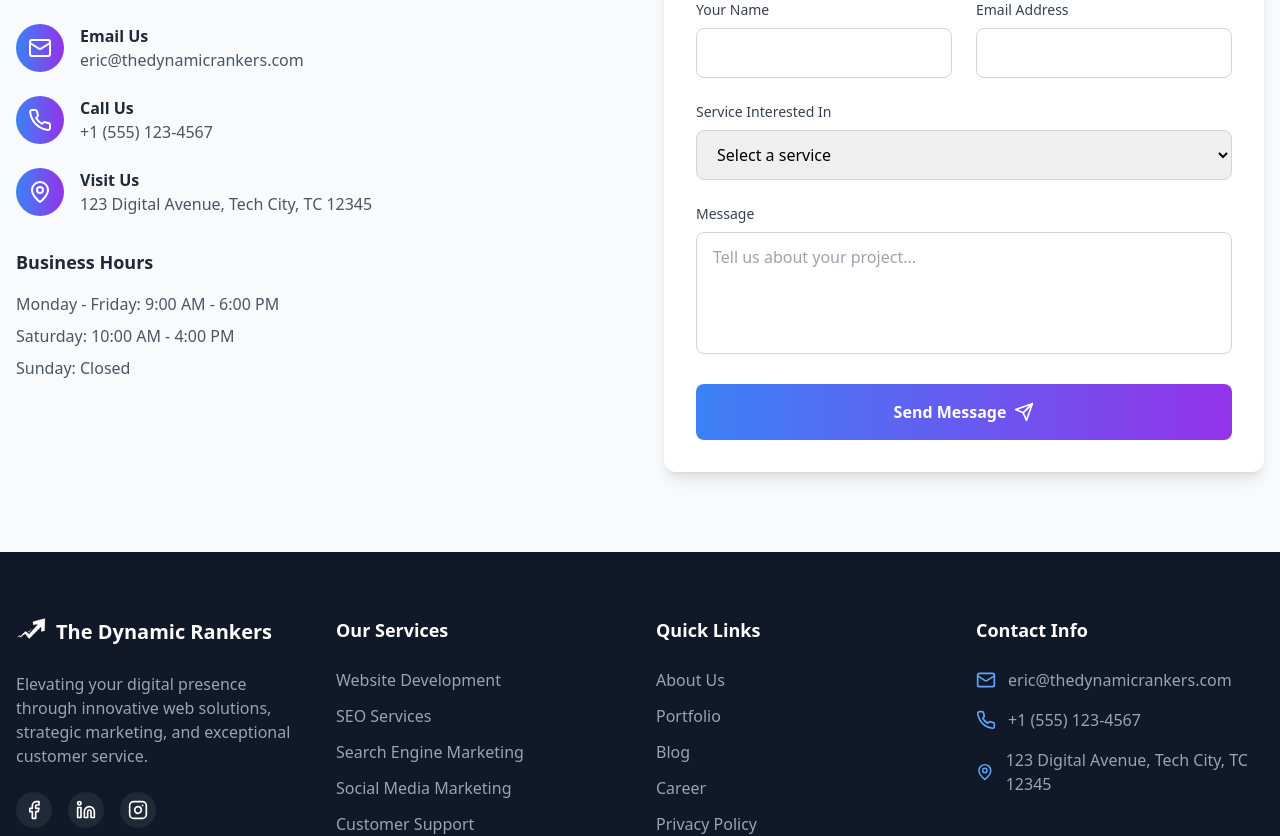
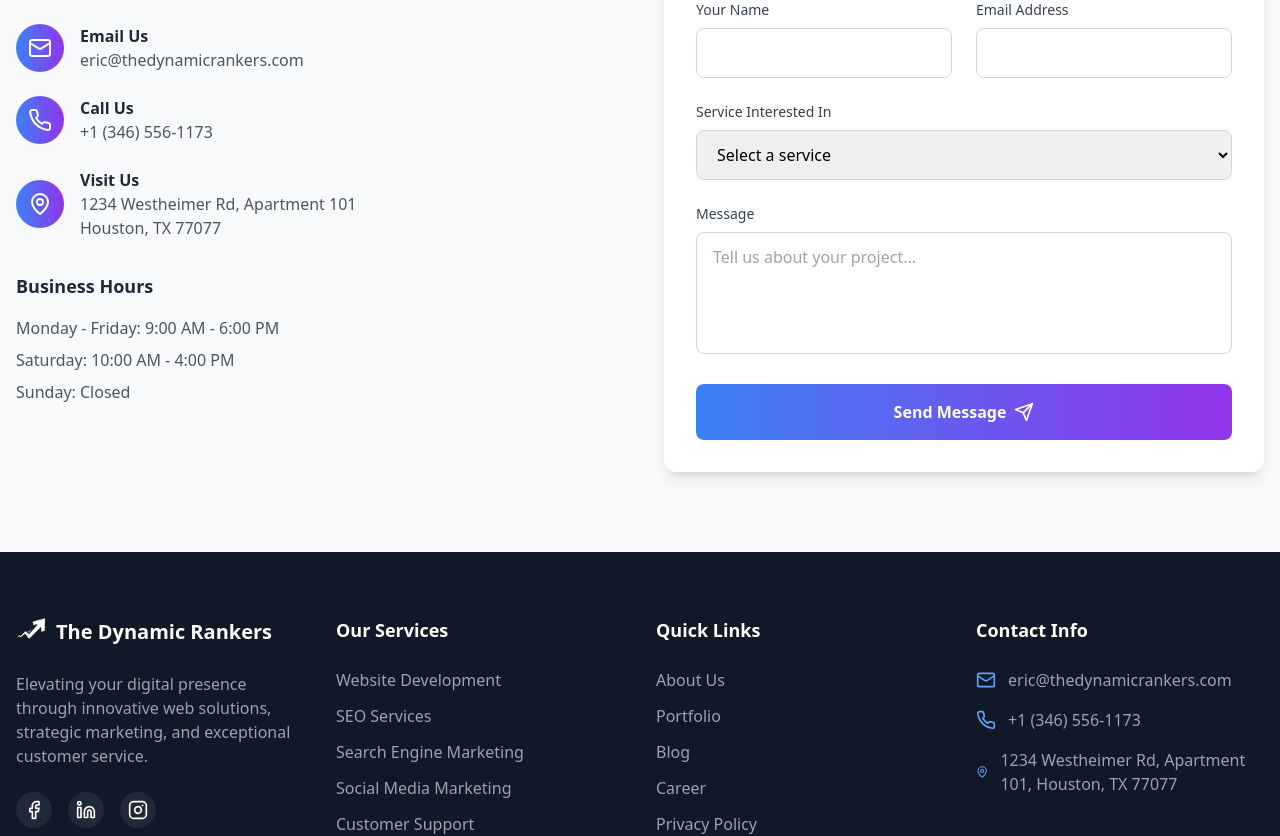
Before and after one commit to SID7223/thedynamicrankers.com, a React (Vite) app: page / in a window 1280 px wide. Shown: the part 5060-5896 px from the top of the page. Built offline with nearby package versions, Linux system fonts and the light colour scheme; no server answers.

Commit message:
Update contact information

```diff
--- a/src/components/Contact.tsx
+++ b/src/components/Contact.tsx
@@ -57,7 +57,7 @@ const Contact = () => {
                 </div>
                 <div>
                   <h4 className="font-semibold text-gray-800 dark:text-white">Call Us</h4>
-                  <p className="text-sm sm:text-base text-gray-600 dark:text-gray-300">+1 (555) 123-4567</p>
+                  <p className="text-sm sm:text-base text-gray-600 dark:text-gray-300">+1 (346) 556-1173</p>
                 </div>
               </div>
 
@@ -67,7 +67,7 @@ const Contact = () => {
                 </div>
                 <div>
                   <h4 className="font-semibold text-gray-800 dark:text-white">Visit Us</h4>
-                  <p className="text-sm sm:text-base text-gray-600 dark:text-gray-300">123 Digital Avenue, Tech City, TC 12345</p>
+                  <p className="text-sm sm:text-base text-gray-600 dark:text-gray-300">1234 Westheimer Rd, Apartment 101<br />Houston, TX 77077</p>
                 </div>
               </div>
             </div>
--- a/src/components/Footer.tsx
+++ b/src/components/Footer.tsx
@@ -65,11 +65,11 @@ const Footer = () => {
               </div>
               <div className="flex items-center space-x-3">
                 <Phone className="w-5 h-5 text-blue-400" />
-                <span className="text-sm sm:text-base text-gray-400">+1 (555) 123-4567</span>
+                <span className="text-sm sm:text-base text-gray-400">+1 (346) 556-1173</span>
               </div>
               <div className="flex items-center space-x-3">
                 <MapPin className="w-5 h-5 text-blue-400" />
-                <span className="text-sm sm:text-base text-gray-400">123 Digital Avenue, Tech City, TC 12345</span>
+                <span className="text-sm sm:text-base text-gray-400">1234 Westheimer Rd, Apartment 101, Houston, TX 77077</span>
               </div>
             </div>
           </div>
```
